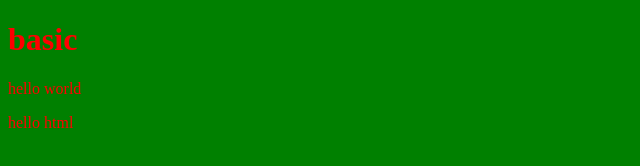
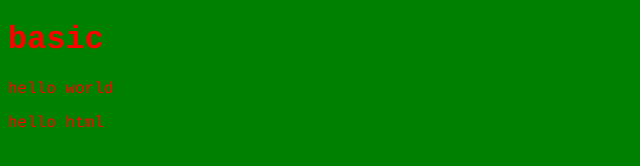
Before and after one commit to dondanu/basic, a plain HTML site: page index.html in a window 1280 px wide. Shown: the whole page, without its empty margins (0-640 px from the left). Drawn offline with Linux system fonts and the light colour scheme.

Commit message:
add --> courier fonts new

```diff
--- a/style.css
+++ b/style.css
@@ -1,4 +1,5 @@
 body{
 background-color:green;
 color:red;
+font-family: courier;
 }
```
